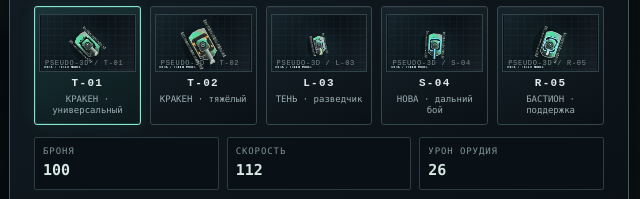
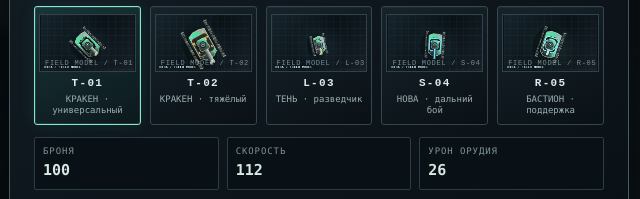
Before and after one commit to FREEzzzGames/MiniTanksBattleArena, a plain HTML site: page index.html in a window 1280 px wide. Shown: the part 335-534 px from the top of the page, 321-961 px from the left. Drawn offline with Linux system fonts and the light colour scheme; animation ran at ten frames a second.

Commit message:
Use accurate 2D field-model labels for Canvas tank previews

```diff
--- a/index.html
+++ b/index.html
@@ -46,11 +46,11 @@
       <p>Выберите боевую машину, займите позицию на арене и переживите волны вражеских танков. Используйте укрытия, командуйте отрядом и улучшайте тактику боя.</p>
       <div class="eyebrow">ВЫБЕРИТЕ ТАНК</div>
       <div class="tank-select" id="tankSelect">
-        <button class="tank-card selected" data-tank="player" aria-label="T-01 КРАКЕН · универсальный"><span class="tank-art"><canvas class="tank-preview" data-preview-tank="player" width="220" height="132" aria-label="T-01 КРАКЕН · универсальный"></canvas><span class="preview-label">PSEUDO-3D / T-01</span></span><b>T-01</b><small>КРАКЕН · универсальный</small></button>
-        <button class="tank-card" data-tank="heavy" aria-label="T-02 КРАКЕН · тяжёлый"><span class="tank-art"><canvas class="tank-preview" data-preview-tank="heavy" width="220" height="132" aria-label="T-02 КРАКЕН · тяжёлый"></canvas><span class="preview-label">PSEUDO-3D / T-02</span></span><b>T-02</b><small>КРАКЕН · тяжёлый</small></button>
-        <button class="tank-card" data-tank="scout" aria-label="L-03 ТЕНЬ · разведчик"><span class="tank-art"><canvas class="tank-preview" data-preview-tank="scout" width="220" height="132" aria-label="L-03 ТЕНЬ · разведчик"></canvas><span class="preview-label">PSEUDO-3D / L-03</span></span><b>L-03</b><small>ТЕНЬ · разведчик</small></button>
-        <button class="tank-card" data-tank="sniper" aria-label="S-04 НОВА · дальний бой"><span class="tank-art"><canvas class="tank-preview" data-preview-tank="sniper" width="220" height="132" aria-label="S-04 НОВА · дальний бой"></canvas><span class="preview-label">PSEUDO-3D / S-04</span></span><b>S-04</b><small>НОВА · дальний бой</small></button>
-        <button class="tank-card" data-tank="support" aria-label="R-05 БАСТИОН · поддержка"><span class="tank-art"><canvas class="tank-preview" data-preview-tank="support" width="220" height="132" aria-label="R-05 БАСТИОН · поддержка"></canvas><span class="preview-label">PSEUDO-3D / R-05</span></span><b>R-05</b><small>БАСТИОН · поддержка</small></button>
+        <button class="tank-card selected" data-tank="player" aria-label="T-01 КРАКЕН · универсальный"><span class="tank-art"><canvas class="tank-preview" data-preview-tank="player" width="220" height="132" aria-label="T-01 КРАКЕН · универсальный"></canvas><span class="preview-label">FIELD MODEL / T-01</span></span><b>T-01</b><small>КРАКЕН · универсальный</small></button>
+        <button class="tank-card" data-tank="heavy" aria-label="T-02 КРАКЕН · тяжёлый"><span class="tank-art"><canvas class="tank-preview" data-preview-tank="heavy" width="220" height="132" aria-label="T-02 КРАКЕН · тяжёлый"></canvas><span class="preview-label">FIELD MODEL / T-02</span></span><b>T-02</b><small>КРАКЕН · тяжёлый</small></button>
+        <button class="tank-card" data-tank="scout" aria-label="L-03 ТЕНЬ · разведчик"><span class="tank-art"><canvas class="tank-preview" data-preview-tank="scout" width="220" height="132" aria-label="L-03 ТЕНЬ · разведчик"></canvas><span class="preview-label">FIELD MODEL / L-03</span></span><b>L-03</b><small>ТЕНЬ · разведчик</small></button>
+        <button class="tank-card" data-tank="sniper" aria-label="S-04 НОВА · дальний бой"><span class="tank-art"><canvas class="tank-preview" data-preview-tank="sniper" width="220" height="132" aria-label="S-04 НОВА · дальний бой"></canvas><span class="preview-label">FIELD MODEL / S-04</span></span><b>S-04</b><small>НОВА · дальний бой</small></button>
+        <button class="tank-card" data-tank="support" aria-label="R-05 БАСТИОН · поддержка"><span class="tank-art"><canvas class="tank-preview" data-preview-tank="support" width="220" height="132" aria-label="R-05 БАСТИОН · поддержка"></canvas><span class="preview-label">FIELD MODEL / R-05</span></span><b>R-05</b><small>БАСТИОН · поддержка</small></button>
       </div>
       <div class="tank-stats"><div class="tank-stat"><span>БРОНЯ</span><b id="selArmor">100</b></div><div class="tank-stat"><span>СКОРОСТЬ</span><b id="selSpeed">112</b></div><div class="tank-stat"><span>УРОН ОРУДИЯ</span><b id="selDamage">26</b></div></div>
       <ul><li>Коснитесь любой точки поля боя и удерживайте палец, чтобы двигаться к ней.</li><li>Орудие автоматически наводится на выбранную видимую цель. Нажмите «ЦЕЛЬ», чтобы переключить противника.</li><li>Удерживайте «ОГОНЬ» для стрельбы. «ДЫМ» скрывает танк от противника. «УКРЫТЬСЯ» отправляет танк к ближайшему укрытию.</li></ul>
```
